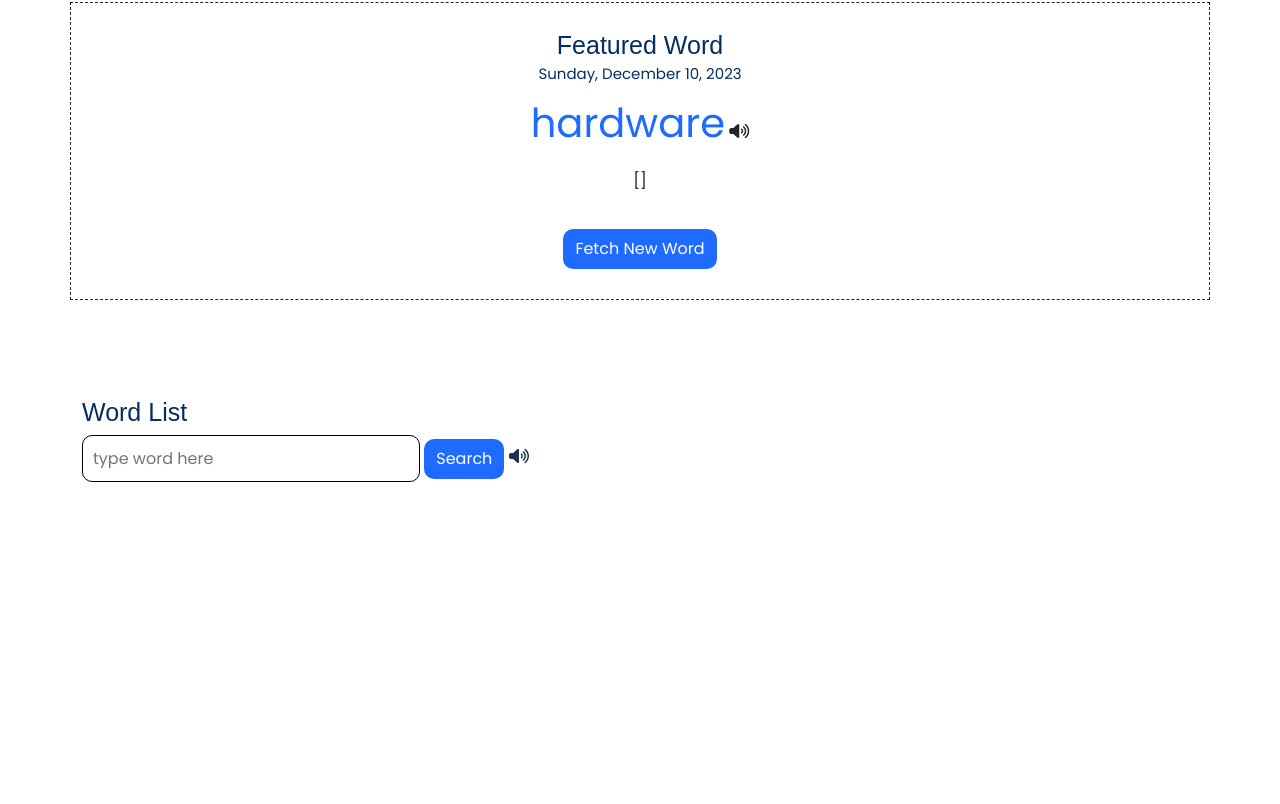
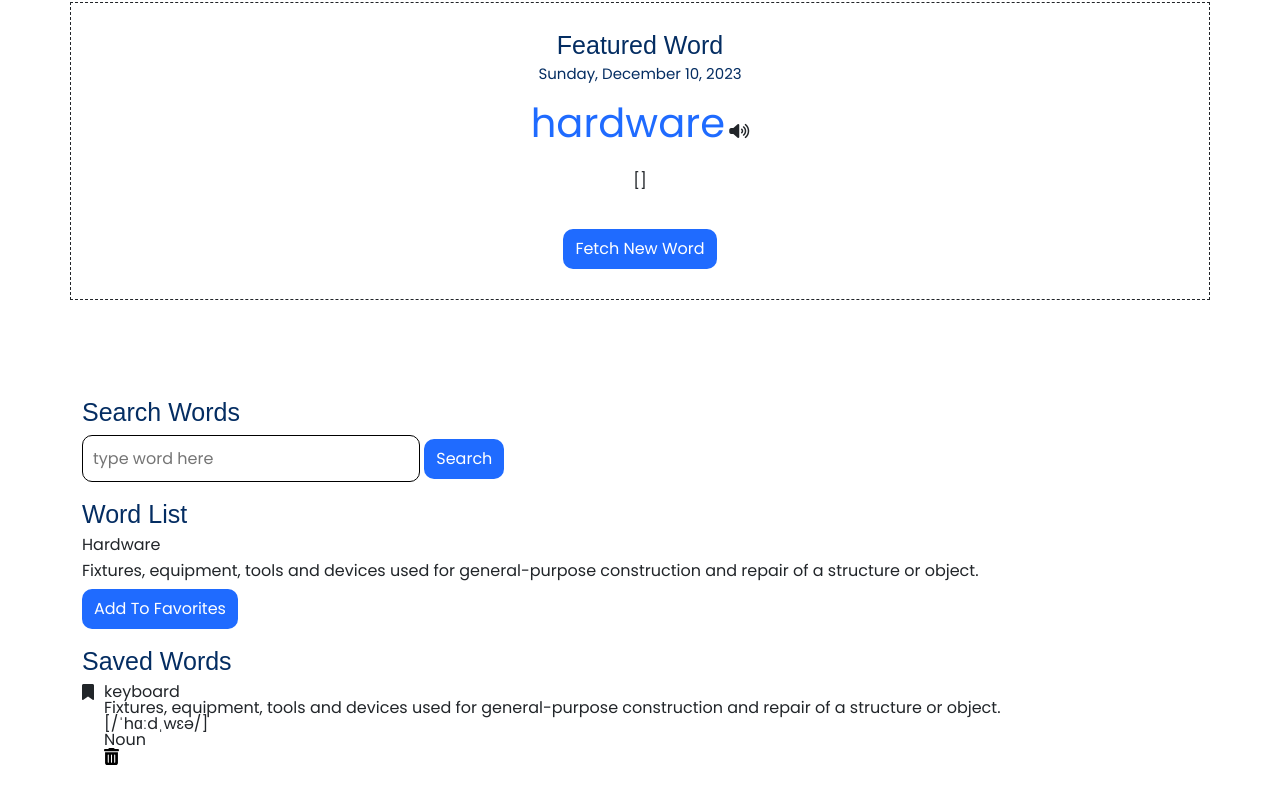
Before and after one commit to oviematthew/dictionaryWebApp, a website with bundled scripts: page index.html in a window 1280 px wide. Shown: the part 679-1483 px from the top of the page. Before the commit the page ends 1211 px from the top, so only its background shows below. Built offline with nearby package versions, Linux system fonts and the light colour scheme; no server answers; a web font is replaced by a local one.

Commit message:
changes made

```diff
--- a/index.html
+++ b/index.html
@@ -147,17 +147,47 @@
                 <div class="row">
                     <div class="col-12">
                         <h2 class="h2-header">
-                            Word List
+                            Search Words
                         </h2>
                         <input id="wordToSearch" class="inputField" type="text" placeholder="type word here">
                         <button id="addToSearchBtn" class="learnBtn" onclick="addWord()">
                             Search
                         </button>
-                        <img src="./assets/images/volume-high-solid.svg" alt="">
                     </div>
                 </div>
+                <!-- word list -->
                 <div class="row">
-                    <div class="wordsDiv"></div>
+                    <div style="margin-top: 20px;" class="wordsDiv">
+                        <h2 class="h2-header">
+                            Word List
+                        </h2>
+                        <p style="margin-top: 10px;">Hardware</p>
+                        <p style="margin-top: 10px;">Fixtures, equipment, tools and devices used for general-purpose construction and repair of a structure or object. </p>
+                        <button id="addToSearchBtn" class="learnBtn" onclick="addToFavorites()" style="margin-top: 10px;">Add To Favorites</button>
+                    </div>
+                </div>
+                <!-- Saved Items -->
+                <div class="row">
+                    <h2 class="h2-header" style="margin-top: 20px;">
+                        Saved Words
+                    </h2>
+
+                    <div class="flex" style="display: flex; gap: 10px;">
+                        <div>
+                            <i class="fa-solid fa-bookmark"></i>
+                        </div>
+                        <div>
+                            <p id="name">keyboard</p>
+                            <p id="definition">Fixtures, equipment, tools and devices used for general-purpose construction and repair of a structure or object.</p>
+                            <p id="transcription">[/ˈhɑːdˌwɛə/]</p>
+                            <p id="figOfSpeech">Noun</p>
+                            <img src="./assets/images/trash-can-solid.svg" style="width: 15px;" alt="delete" onclick="deleteItem()">
+                        </div>
+
+                    </div>
+
+
+
                 </div>
             </div>
         </section>
```
